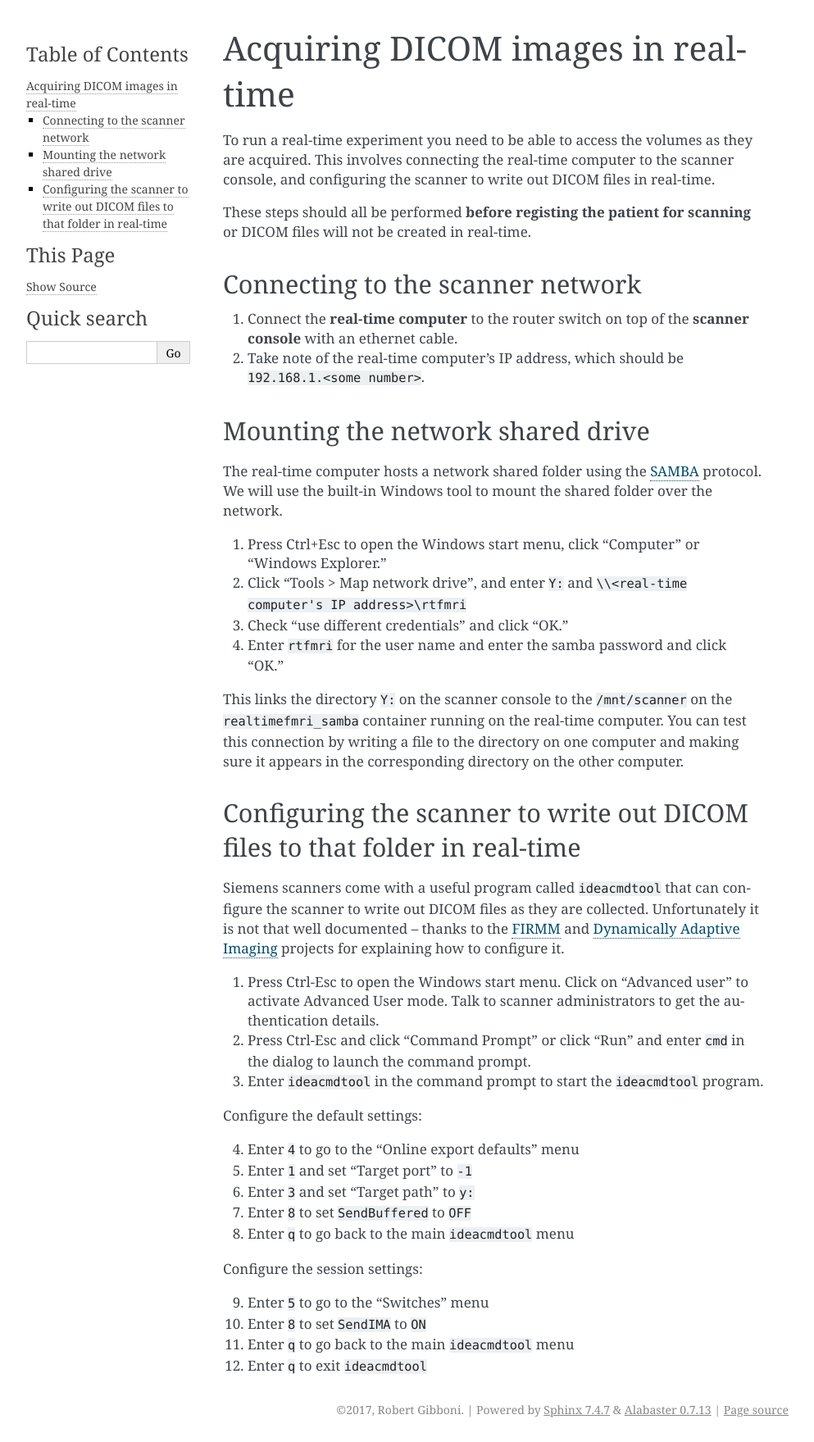
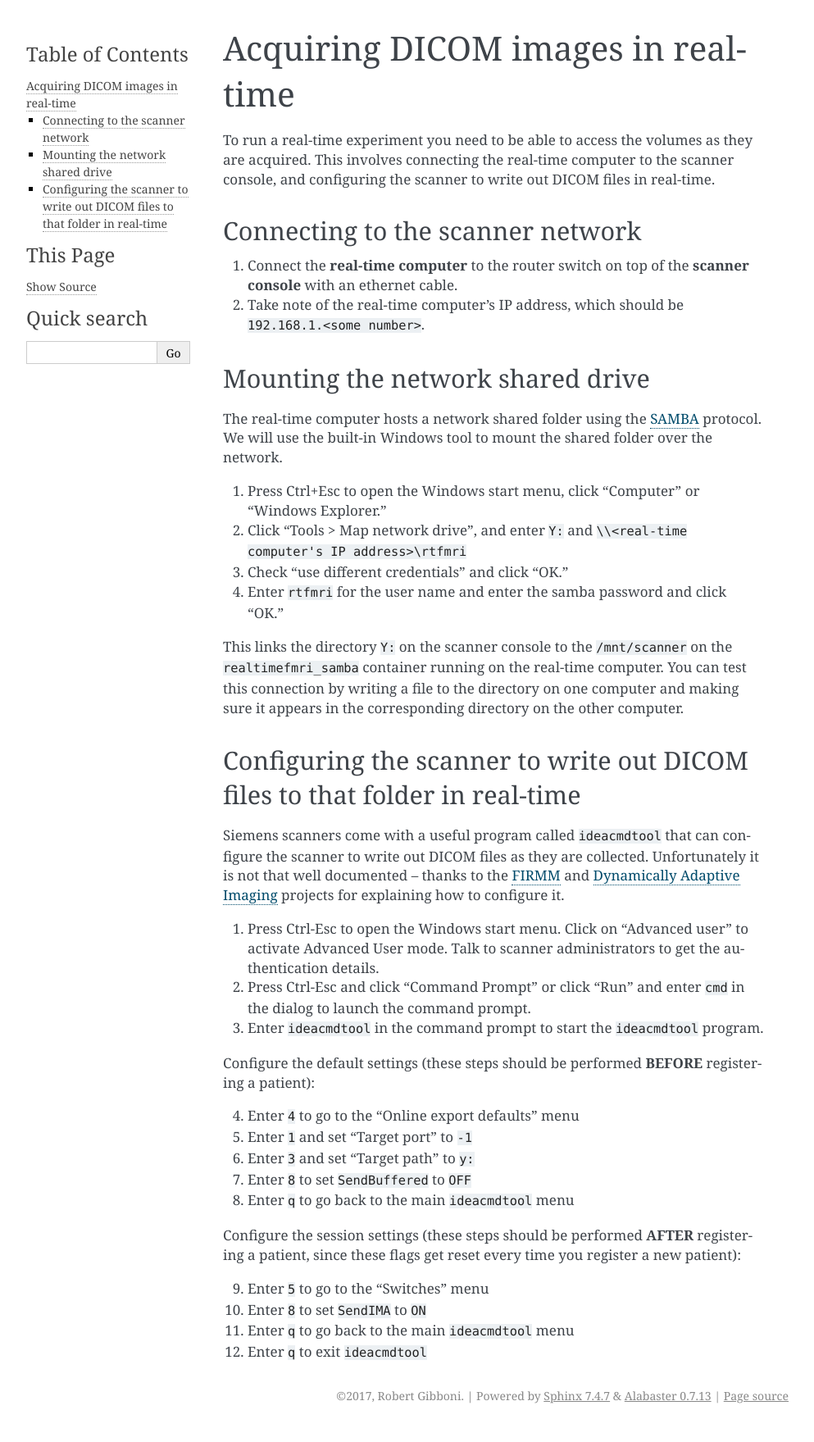
Before and after one commit to gallantlab/realtimefmri, a Sphinx documentation site: the page built from docs/source/network.rst, in a window 1280 px wide. Shown: the whole page at 82% size, without its empty margins (148-1141 px from the left). Built offline with Sphinx 7.4.7, drawn with Linux system fonts in a browser that asks for light colours.

Commit message:
DOC: order of flags for ideacmdtools

```diff
--- a/docs/source/network.rst
+++ b/docs/source/network.rst
@@ -5,7 +5,6 @@ Acquiring DICOM images in real-time
 
 To run a real-time experiment you need to be able to access the volumes as they are acquired. This involves connecting the real-time computer to the scanner console, and configuring the scanner to write out DICOM files in real-time.
 
-These steps should all be performed **before registing the patient for scanning** or DICOM files will not be created in real-time.
 
 Connecting to the scanner network
 ^^^^^^^^^^^^^^^^^^^^^^^^^^^^^^^^^
@@ -35,7 +34,7 @@ Siemens scanners come with a useful program called ``ideacmdtool`` that can conf
 2. Press Ctrl-Esc and click "Command Prompt" or click "Run" and enter ``cmd`` in the dialog to launch the command prompt.
 3. Enter ``ideacmdtool`` in the command prompt to start the ``ideacmdtool`` program.
 
-Configure the default settings:
+Configure the default settings (these steps should be performed **BEFORE** registering a patient):
 
 4. Enter ``4`` to go to the "Online export defaults" menu
 5. Enter ``1`` and set "Target port" to ``-1``
@@ -43,7 +42,7 @@ Configure the default settings:
 7. Enter ``8`` to set ``SendBuffered`` to ``OFF``
 8. Enter ``q`` to go back to the main ``ideacmdtool`` menu
 
-Configure the session settings:
+Configure the session settings (these steps should be performed **AFTER** registering a patient, since these flags get reset every time you register a new patient):
 
 9. Enter ``5`` to go to the "Switches" menu
 10. Enter ``8`` to set ``SendIMA`` to ``ON``
```
